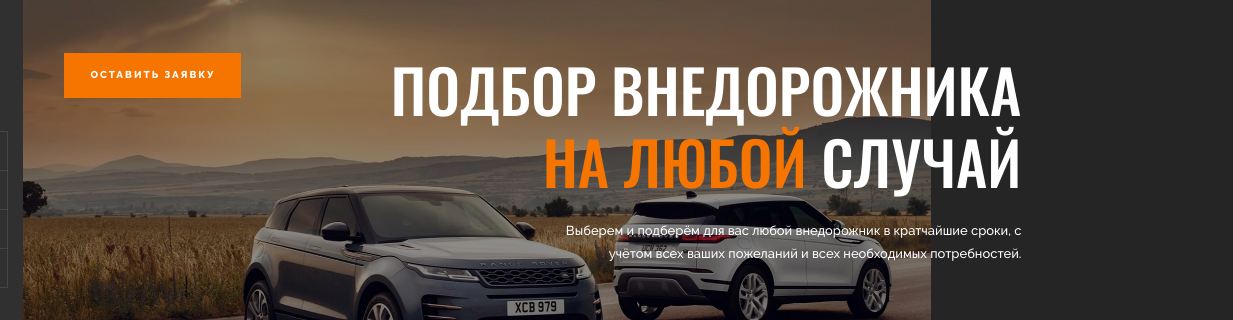
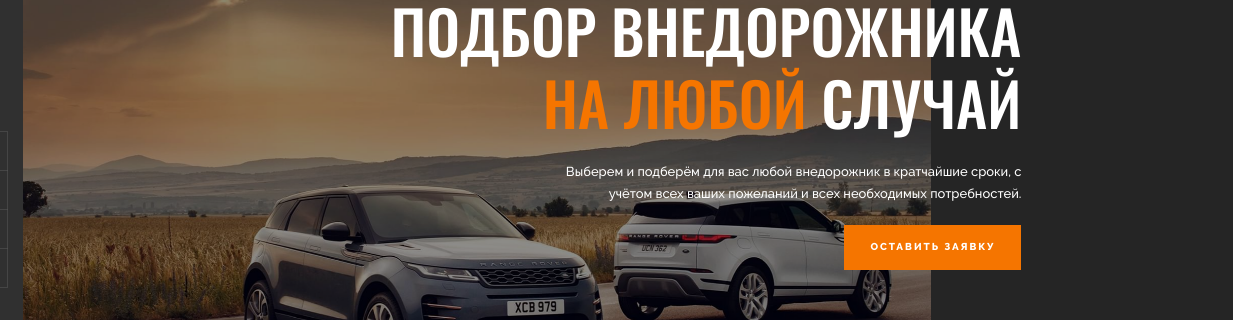
Before and after one commit to seo-bannikon/create-cool-slider, a website: page app/index.html in a window 1280 px wide. Shown: the part 268-588 px from the top of the page, 47-1280 px from the left. Drawn offline with nearby package versions, Linux system fonts and the light colour scheme; files that its build step writes are made by us from their sources.

Commit message:
rewrited button

```diff
--- a/app/index.html
+++ b/app/index.html
@@ -57,7 +57,23 @@
 						<div class="slider-text__content">
 							<h2 class="slider-text__heading">Подбор внедорожника <span>на любой</span> случай</h2>
 							<p class="slider-text__descr">Выберем и подберём для вас любой внедорожник в кратчайшие сроки, с учётом всех ваших пожеланий и всех необходимых потребностей.</p>
-							<button class="button button_slider">Оставить заявку</button>
+							<button data-micromodal-open="modal-1" class="button slider-text__button"><span>Оставить заявку</span></button>
+						</div>
+					</div>
+
+					<div class="swiper-slide slider-text__slide">
+						<div class="slider-text__content">
+							<h2 class="slider-text__heading">Индивидуальный подход <span>к каждому</span> покупателю</h2>
+							<p class="slider-text__descr">Все автомобили мы подбираем индивидуально для каждого клиента или покупателя и с трепетом относимся к реузльтату нашей работы.</p>
+							<button data-micromodal-open="modal-1" class="button slider-text__button"><span>Оставить заявку</span></button>
+						</div>
+					</div>
+
+					<div class="swiper-slide slider-text__slide">
+						<div class="slider-text__content">
+							<h2 class="slider-text__heading">Выбор лучшей модели <span>из модельного</span> ряда</h2>
+							<p class="slider-text__descr">В нашем модельном ряду имеются модели сотен различных внедорожников, которые удовлетворят даже самого требовательного клиента.</p>
+							<button data-micromodal-open="modal-1" class="button slider-text__button"><span>Оставить заявку</span></button>
 						</div>
 					</div>
 
--- a/app/styles/sass/blocks/button.scss
+++ b/app/styles/sass/blocks/button.scss
@@ -9,4 +9,23 @@
     position: relative;
     padding: 14px 26px;
     font-weight: 800;
+    &::before {
+        content: '';
+        position: absolute;
+        width: 0%;
+        height: 100%;
+        background-color: $dark;
+        top: 0;
+        left: 0;
+        transition: width .5s ease-out;
+    }
+    &:hover, &:focus {
+        &::before  {
+            width: 100%;
+        }
+    }
+    span {
+        position: relative;
+        z-index: 2;
+    }
 }
--- a/app/styles/sass/blocks/home-header.scss
+++ b/app/styles/sass/blocks/home-header.scss
@@ -262,7 +262,7 @@ body, html {
     position: absolute;
     z-index: 3;
     width: 100%;
-    height: 100%;
+    height: calc(100% - #{$size});
     &__slide {
         display: flex;
         justify-content: center;
@@ -285,10 +285,16 @@ body, html {
         }
     }
     &__descr {
+        margin-bottom: 20px;
         float: right;
         max-width: 500px;
         font-size: 13px;
         font-weight: 500;
         margin-top: 15px;
+        clear: both;
+    }
+    &__button {
+        float: right;
+        clear: both;
     }
 }
```
Also changed, not shown: app/css/app.min.css.
